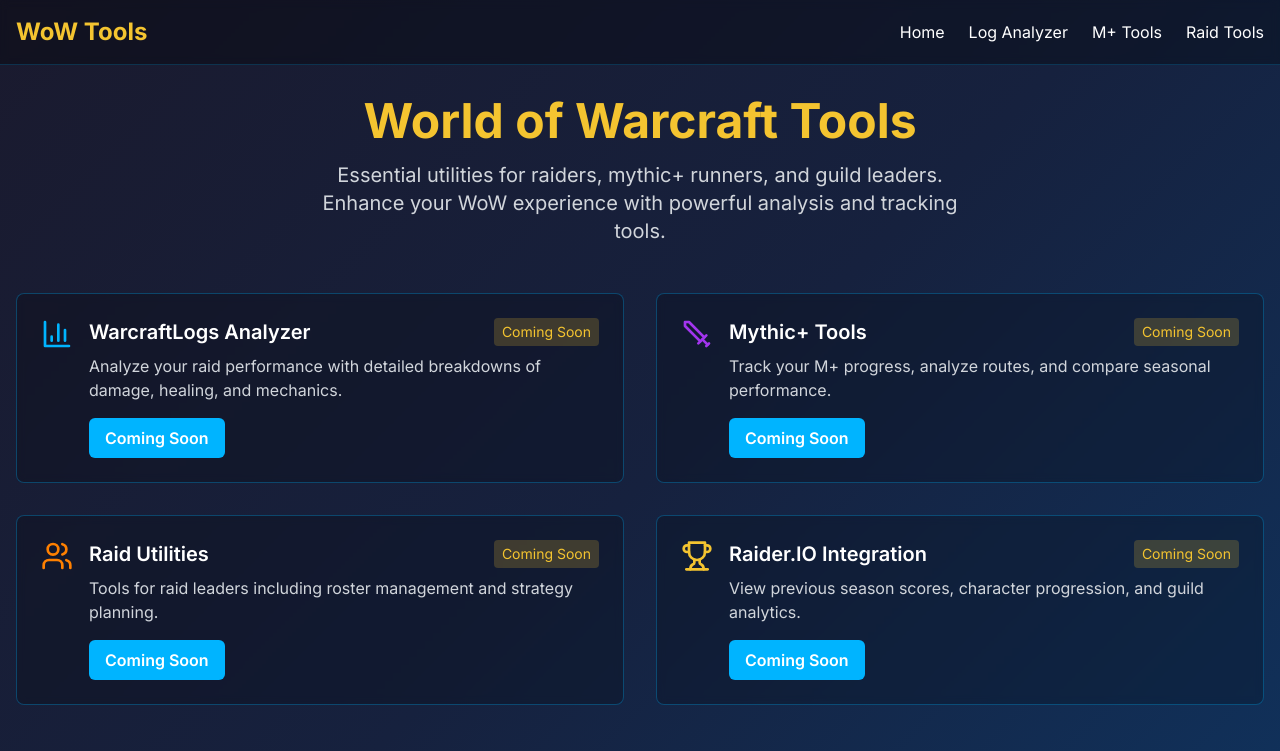
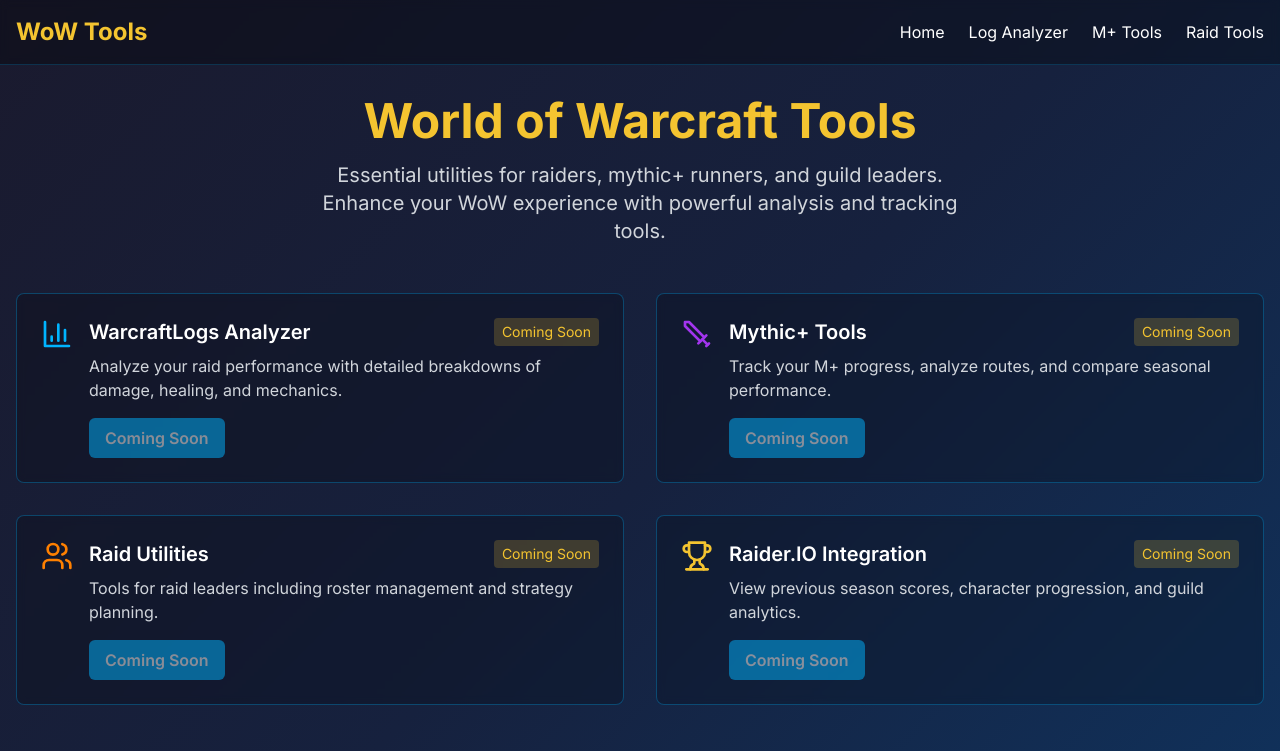
Before and after one commit to eladser/wow-tools, a Next.js app: page / in a window 1280 px wide. Shown: the top 751 px of the page. Built offline with nearby package versions, Linux system fonts and the light colour scheme.

Commit message:
Fix home page - remove onClick handlers and make it client component

```diff
--- a/app/page.tsx
+++ b/app/page.tsx
@@ -1,4 +1,7 @@
+'use client'
+
 import { Sword, BarChart3, Users, Trophy } from 'lucide-react'
+import Link from 'next/link'
 
 export default function Home() {
   const tools = [
@@ -65,17 +68,15 @@
                 <p className="text-gray-300 mb-4">
                   {tool.description}
                 </p>
-                <a
-                  href={tool.href}
-                  className="inline-block wow-button disabled:opacity-50 disabled:cursor-not-allowed"
-                  onClick={(e) => {
-                    if (tool.status === "Coming Soon") {
-                      e.preventDefault()
-                    }
-                  }}
-                >
-                  {tool.status === "Coming Soon" ? "Coming Soon" : "Launch Tool"}
-                </a>
+                {tool.status === "Coming Soon" ? (
+                  <button className="wow-button opacity-50 cursor-not-allowed" disabled>
+                    Coming Soon
+                  </button>
+                ) : (
+                  <Link href={tool.href} className="inline-block wow-button">
+                    Launch Tool
+                  </Link>
+                )}
               </div>
             </div>
           </div>
```
